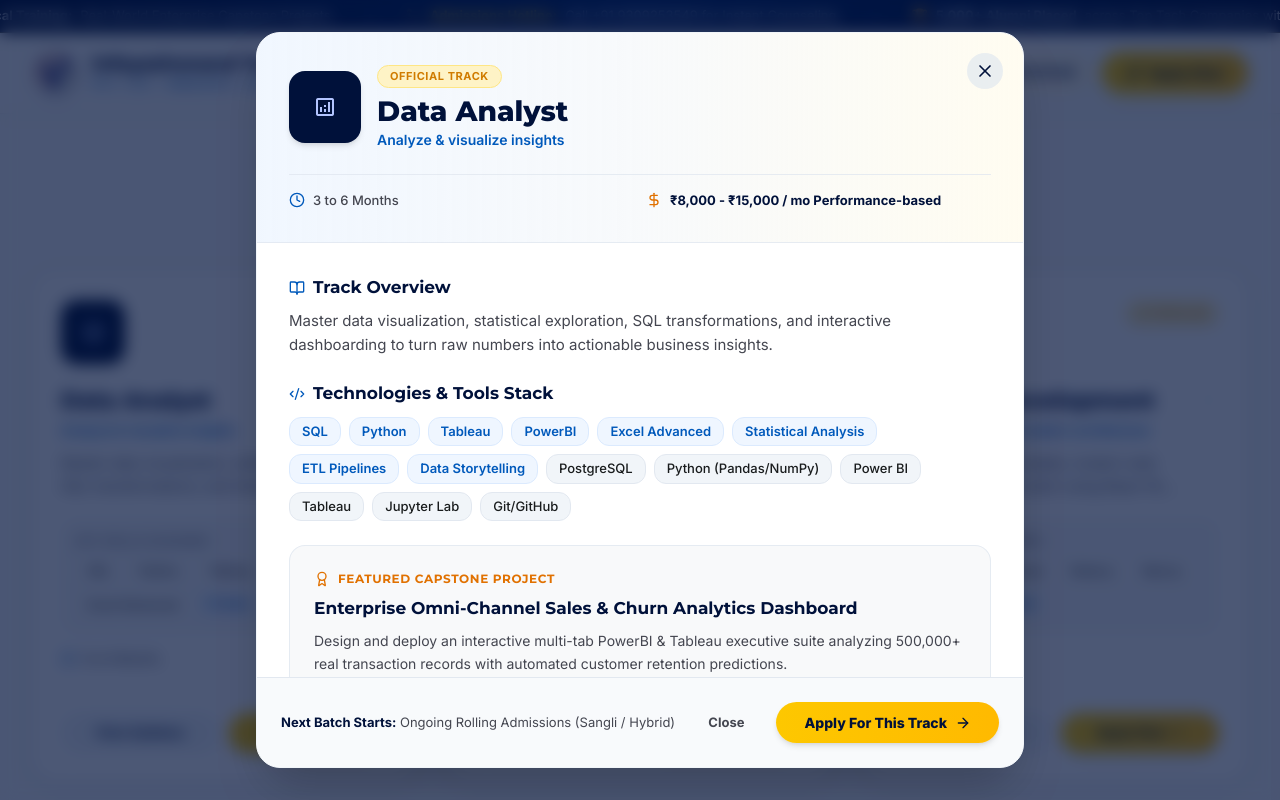
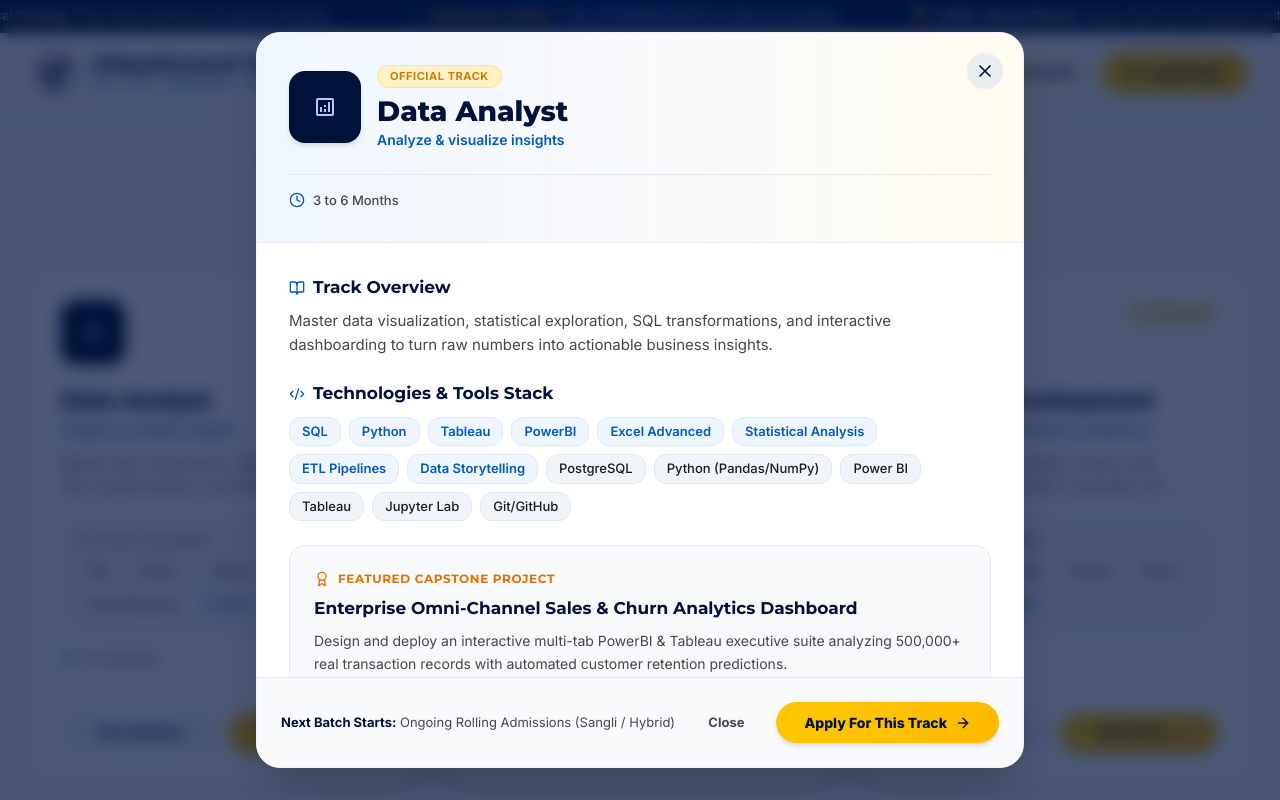
Before and after one commit to AKSHAD2004/ITPL, a React (Vite) app: page / in a window 1280 px wide. Both pictures are taken after a click on the element "Data Analyst". Shown: the part 1128-1928 px from the top of the page. Built offline with nearby package versions, Linux system fonts and the light colour scheme.

Commit message:
Remove stipend section from modal headers

```diff
--- a/src/components/TrackDetailModal.tsx
+++ b/src/components/TrackDetailModal.tsx
@@ -54,15 +54,9 @@ export const TrackDetailModal: React.FC<TrackDetailModalProps> = ({
           </div>
 
           {/* Quick Metrics Strip */}
-          <div className="grid grid-cols-2 gap-3 mt-6 pt-4 border-t border-slate-200/80 text-[13px]">
-            <div className="flex items-center gap-2 text-[#444650] font-medium">
-              <Clock className="w-4 h-4 text-[#0059bb] shrink-0" />
-              <span>{track.duration}</span>
-            </div>
-            <div className="flex items-center gap-2 text-[#00113a] font-bold">
-              <DollarSign className="w-4 h-4 text-amber-600 shrink-0" />
-              <span>{track.stipend}</span>
-            </div>
+          <div className="flex items-center gap-2 mt-6 pt-4 border-t border-slate-200/80 text-[13px] text-[#444650] font-medium">
+            <Clock className="w-4 h-4 text-[#0059bb] shrink-0" />
+            <span>{track.duration}</span>
           </div>
         </div>
 
```
